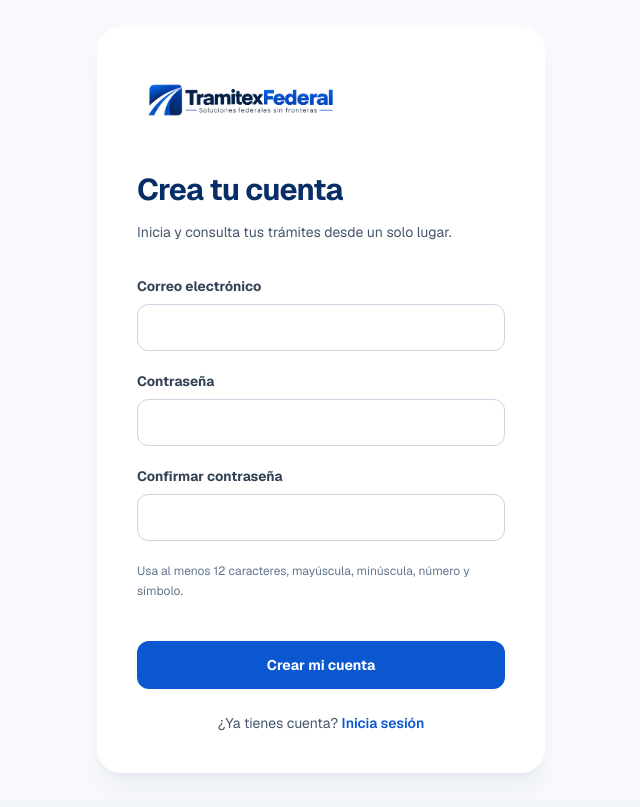
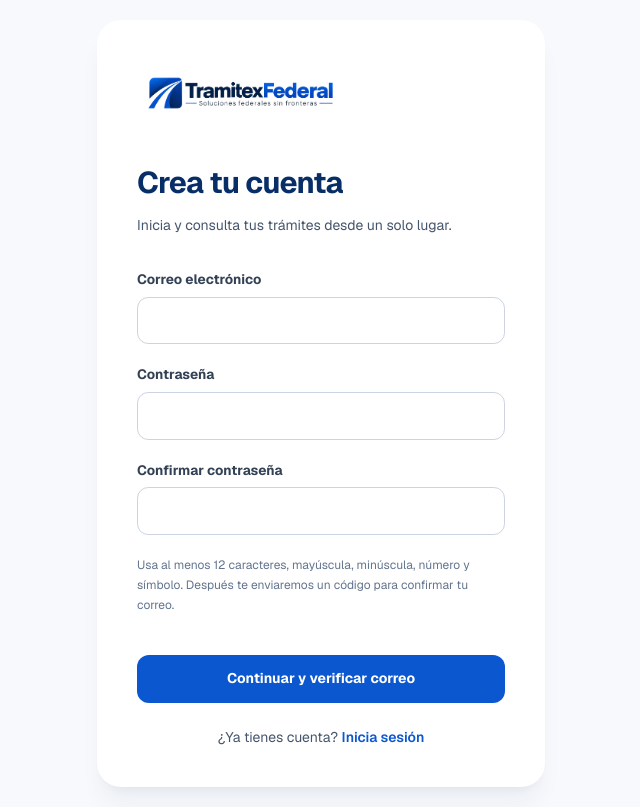
Before and after one commit to jms2o/tramitexfederal, a Next.js app: page /registro in a window 1280 px wide. Shown: the whole page, without its empty margins (319-959 px from the left). Built offline with nearby package versions, Linux system fonts and the light colour scheme; no server answers.

Commit message:
feat: send registration verification code

```diff
--- a/components/auth/registration-form.tsx
+++ b/components/auth/registration-form.tsx
@@ -1,6 +1,6 @@
-import { registerClient } from "@/app/(auth)/actions";
+import { requestRegistrationCode } from "@/app/(auth)/actions";
 import { TurnstileWidget } from "@/components/auth/turnstile-widget";
 
 export function RegistrationForm() {
-  return <form action={registerClient} className="mt-8 grid gap-5"><label className="field">Correo electrónico<input className="input" name="email" type="email" autoComplete="email" required /></label><label className="field">Contraseña<input className="input" name="password" type="password" autoComplete="new-password" minLength={12} required /></label><label className="field">Confirmar contraseña<input className="input" name="confirmPassword" type="password" autoComplete="new-password" minLength={12} required /></label><p className="text-xs leading-5 text-slate-500">Usa al menos 12 caracteres, mayúscula, minúscula, número y símbolo.</p><TurnstileWidget /><button className="button h-12" type="submit">Crear mi cuenta</button></form>;
+  return <form action={requestRegistrationCode} className="mt-8 grid gap-5"><label className="field">Correo electrónico<input className="input" name="email" type="email" autoComplete="email" required /></label><label className="field">Contraseña<input className="input" name="password" type="password" autoComplete="new-password" minLength={12} required /></label><label className="field">Confirmar contraseña<input className="input" name="confirmPassword" type="password" autoComplete="new-password" minLength={12} required /></label><p className="text-xs leading-5 text-slate-500">Usa al menos 12 caracteres, mayúscula, minúscula, número y símbolo. Después te enviaremos un código para confirmar tu correo.</p><TurnstileWidget /><button className="button h-12" type="submit">Continuar y verificar correo</button></form>;
 }
```
